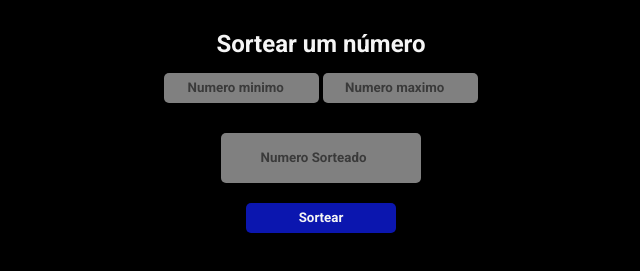
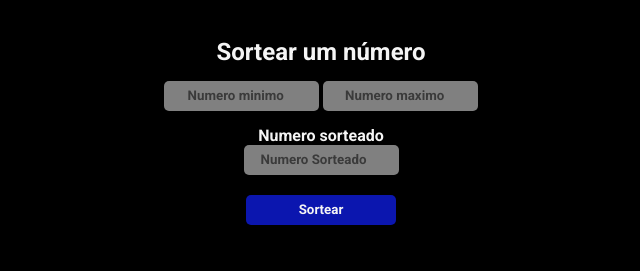
Before and after one commit to Hjordan023/JS-pt2, a plain HTML site: page projeto random/index.html in a window 1280 px wide. Shown: the part 423-694 px from the top of the page, without its empty margins (319-959 px from the left). Drawn offline with Linux system fonts and the light colour scheme.

Commit message:
Alteração e finalização do projeto

```diff
--- a/projeto random/index.html
+++ b/projeto random/index.html
@@ -18,7 +18,8 @@
         <input id="input-min" type="number" placeholder=" Numero minimo">
         <input id="input-max" type="number" placeholder=" Numero maximo">
     </div>
-    <input class="result" type="number" placeholder="Numero Sorteado" readonly>
+    <label for="input-result">Numero sorteado</label>
+    <input class="input-result" type="number" placeholder="Numero Sorteado" readonly>
 
     <button onclick="generateNumber()">Sortear</button>
 
--- a/projeto random/scripts.js
+++ b/projeto random/scripts.js
@@ -2,6 +2,7 @@ function generateNumber(){
     const min = Math.ceil(document.getElementById("input-min").value)
     const max = Math.floor(document.getElementById("input-max").value)
     const result= Math.floor(Math.random() * (max - min + 1)) + min
-    alert(result)
+    document.querySelector(".input-result").value=result
+
 }
 generateNumber()
```
